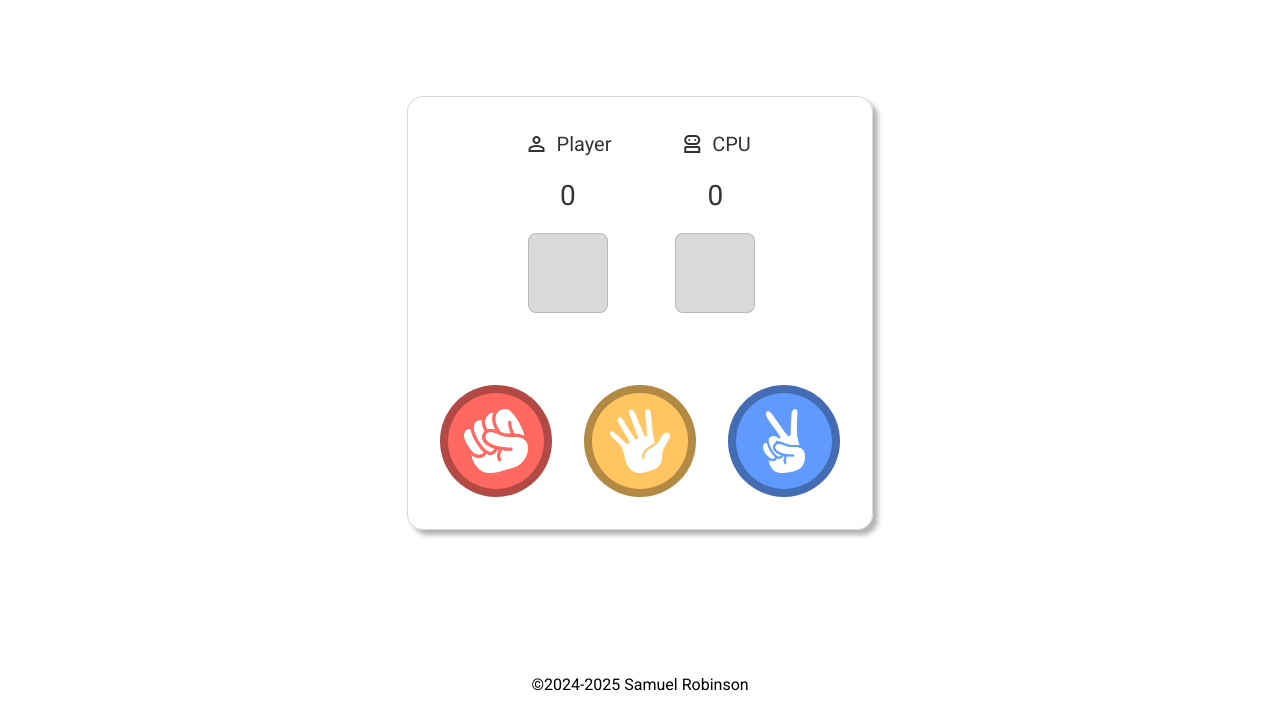
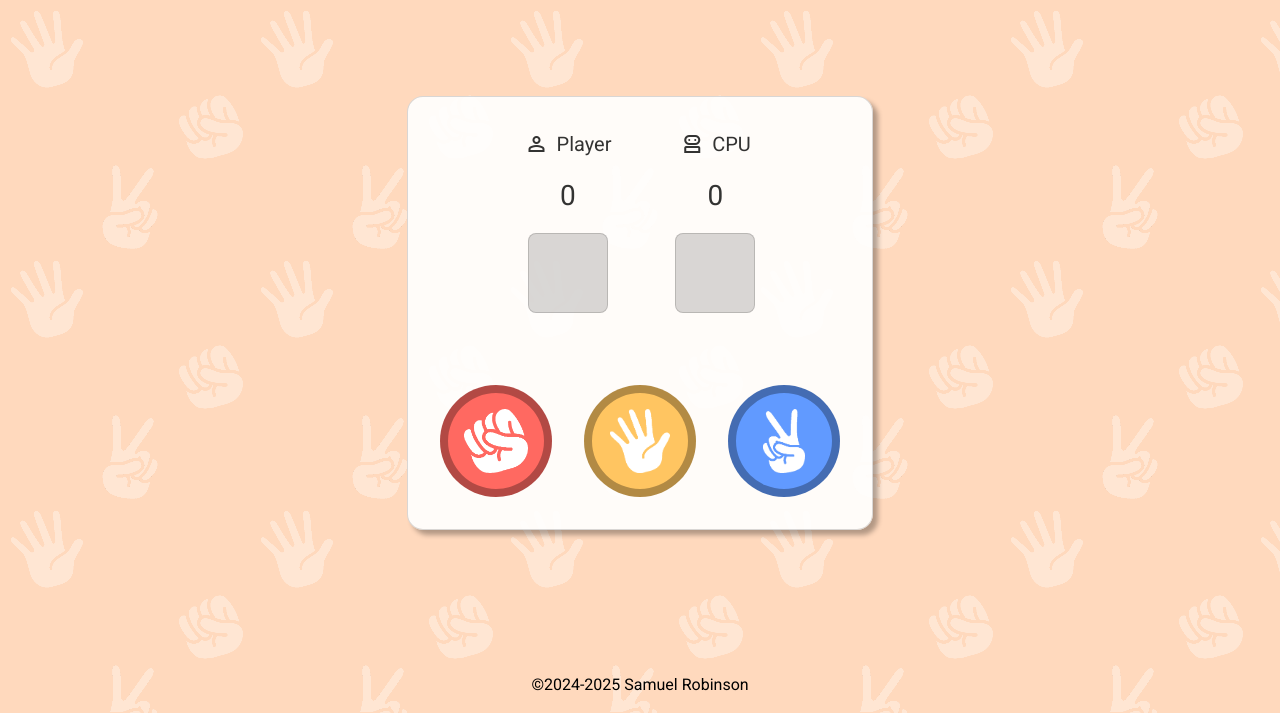
Before and after one commit to SamuelJZRobinson/Odin-Rock-Paper-Scissors, a plain HTML site: page index.html in a window 1280 px wide. Shown: the part 87-800 px from the top of the page. Drawn offline with nearby package versions, Linux system fonts and the light colour scheme; the site is published under a folder, as on GitHub Pages, so addresses that start at the root find nothing; a web font is replaced by a local one.

Commit message:
Main Background File Path Added .. (Might Fix Github)

```diff
--- a/css/styles.css
+++ b/css/styles.css
@@ -56,7 +56,7 @@ main {
   justify-content: center;
   height: 100vh;
   width: 100%;
-  background: url("/images/backgrounds/tile.png");
+  background: url("../images/backgrounds/tile.png");
 }
 
 #pop-up-container {
```
